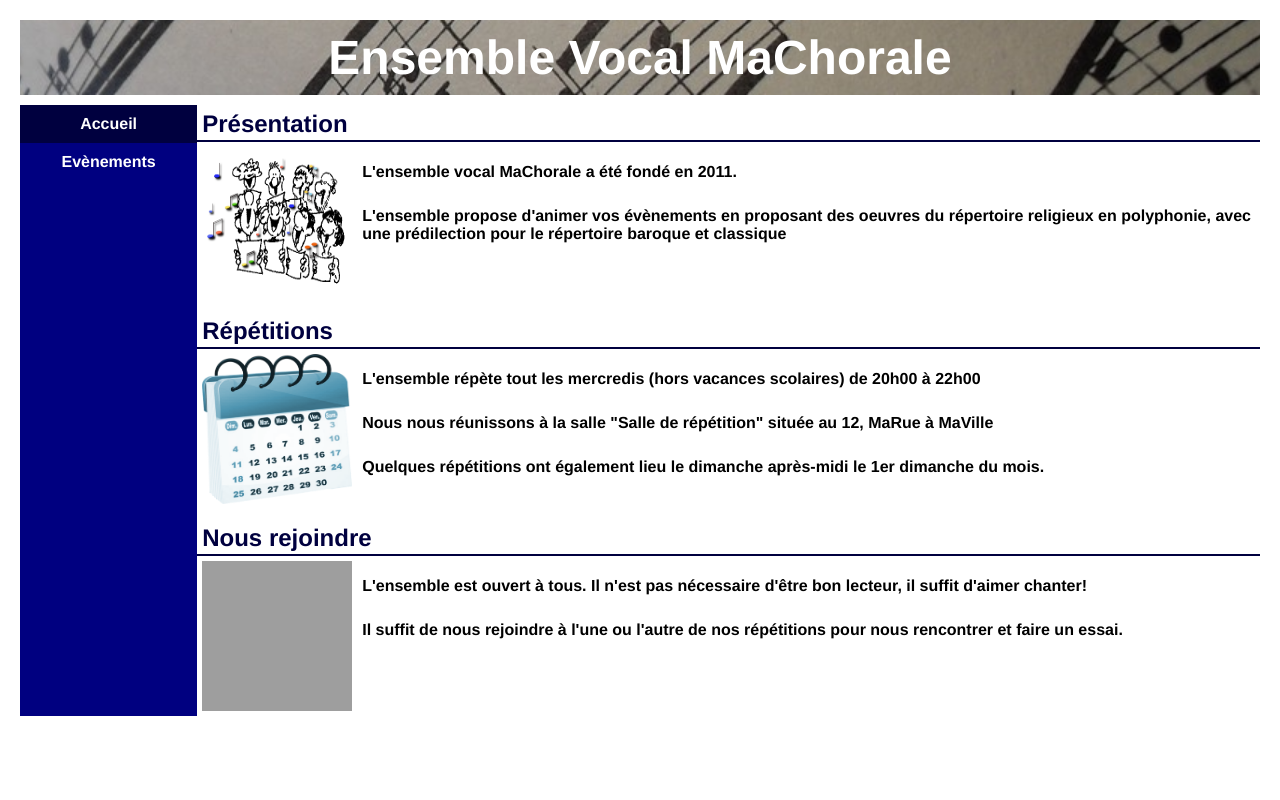
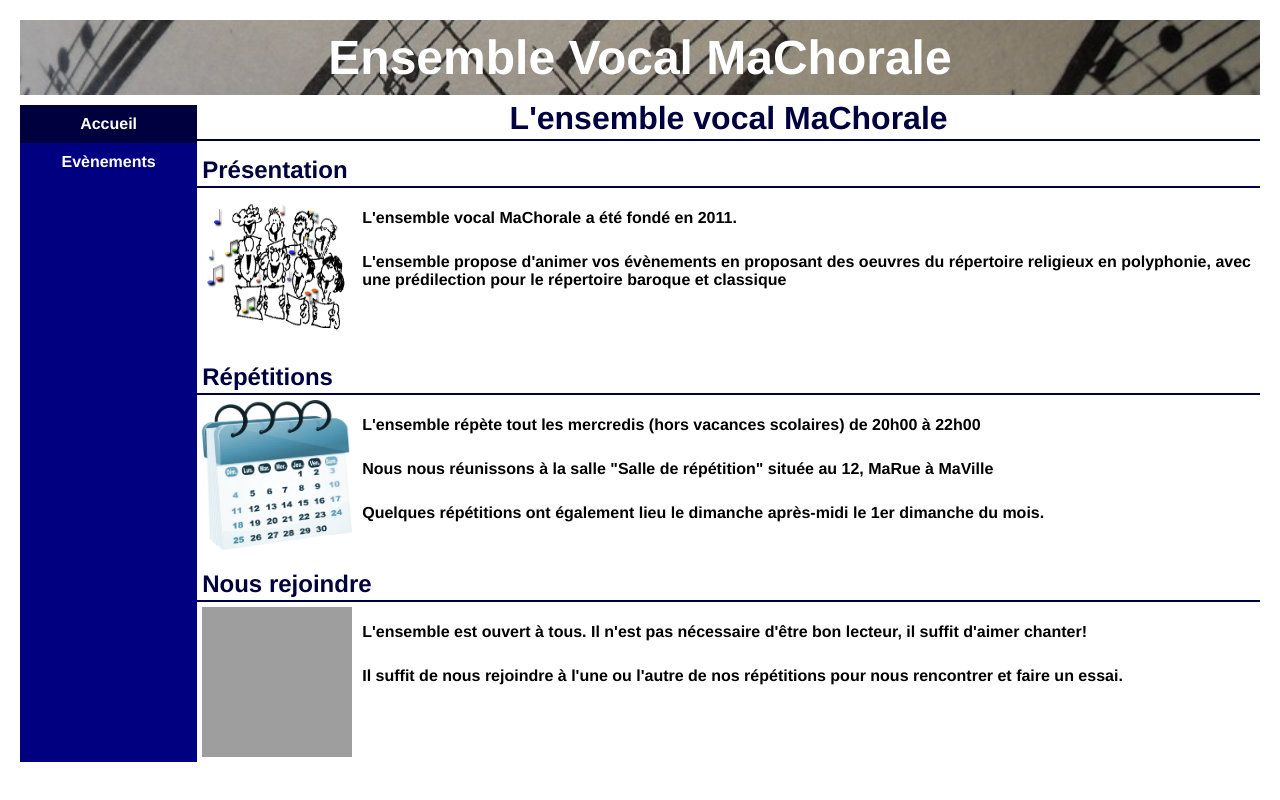
Before and after one commit to froux26/SiteWebChorale, a plain HTML site: page index.html in a window 1280 px wide. Drawn offline with Linux system fonts and the light colour scheme; grey boxes are pictures that could not be loaded.

Commit message:
Ajout des informations de métadata

```diff
--- a/index.html
+++ b/index.html
@@ -3,6 +3,8 @@
 
 <head>
     <title>Ensemble vocal MaChorale</title>
+    <meta name="description"
+        content="Retrouvez toutes les informations concernant l'ensemble vocal MaChorale: présentation, répétitions, évènements." />
     <meta charset="utf-8" />
     <meta name="viewport" content="width=device-width, initial-scale=1.0" />
     <link rel="stylesheet" type="text/css" href="style.css" />
@@ -22,6 +24,7 @@
             </ul>
         </nav>
         <articles>
+            <h1>L'ensemble vocal MaChorale</h1>
             <article>
                 <h2>Présentation</h2>
                 <content>
--- a/style.css
+++ b/style.css
@@ -58,6 +58,16 @@ nav ul li a {
 main {
     display: flex;
     flex-direction: column;
+}
+
+h1 {
+    color: #00003f;
+    border-bottom: 2px solid #00003f;
+    margin: 0px;
+    padding: 5px;
+    padding-bottom: 2px;
+    font-size: 2em;
+    text-align: center;
 }
 
 article {
```
Also changed, not shown: evenements.html (+1 -1 lines).
